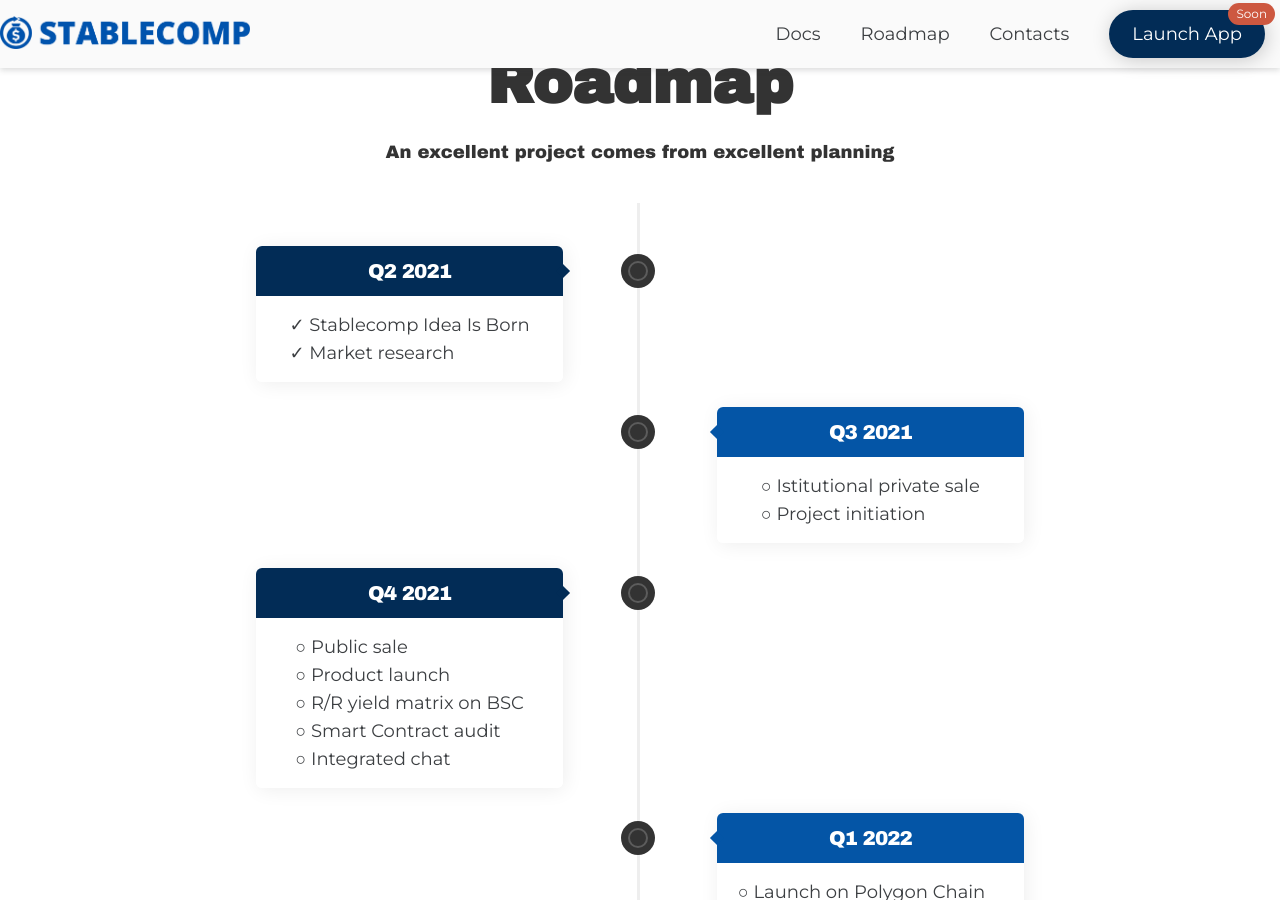
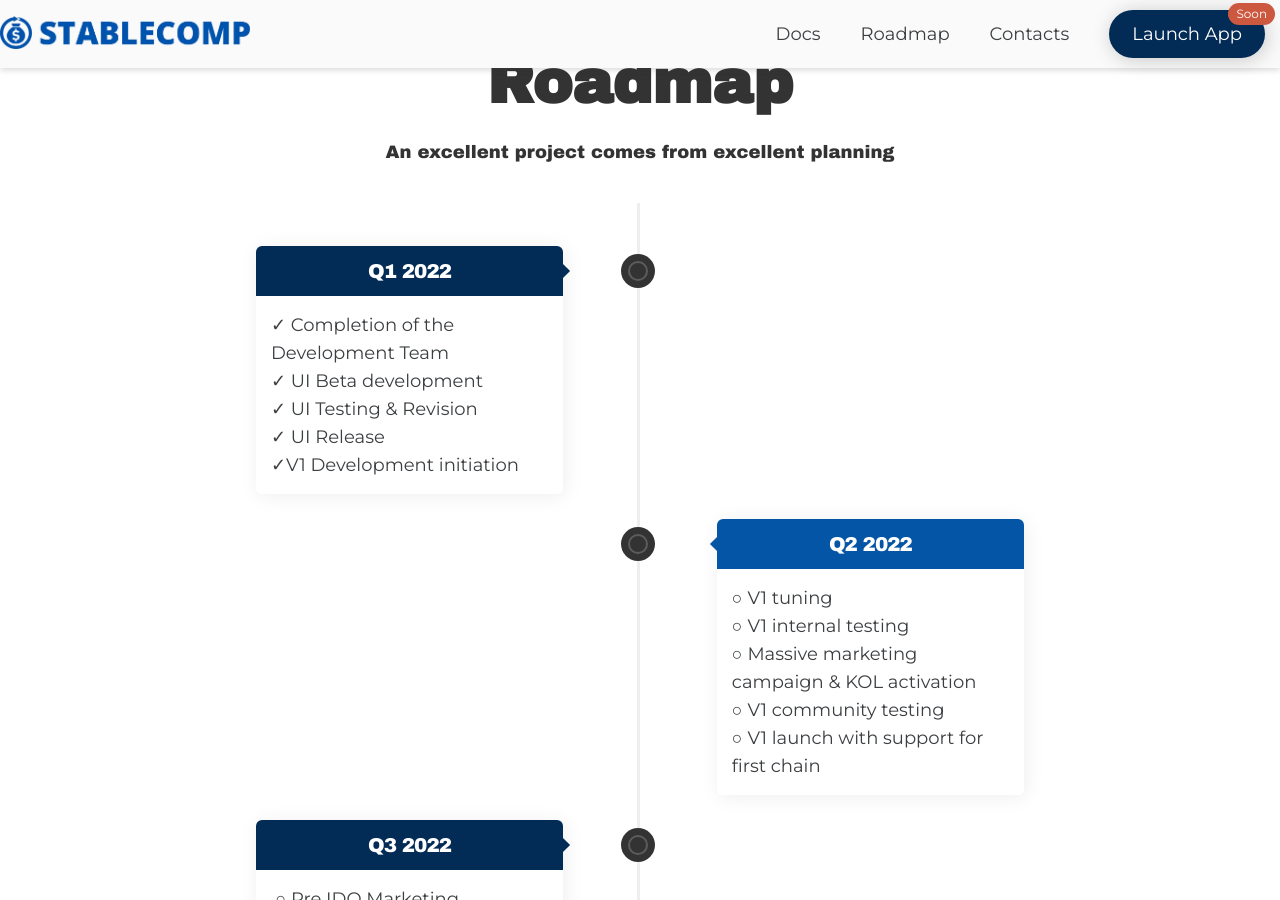
Before and after one commit to Stablecomp/Stablecomp.com, a Jekyll site: the page built from index.md, in a window 1280 px wide and 900 px high, scrolled down 6418 px. Built offline with Jekyll 4.4.1, drawn with Linux system fonts in a browser that asks for light colours; nearby versions of some CDN libraries; some of the changed text lies outside the part shown.

Commit message:
Update index.md

```diff
--- a/index.md
+++ b/index.md
@@ -247,50 +247,29 @@
     <article class="reveal">
       <div class="inner">
         <span class="date"></span>
-        <h4>Q2 2021</h4>
-        <p>✓ Stablecomp Idea Is Born <br> ✓ Market research</p>
-      </div>
-    </article>
-    <article class="reveal">
-      <div class="inner">
-        <span class="date"></span>
-        <h4>Q3 2021</h4>
-        <p>○ Istitutional private sale <br />○ Project initiation </p>
-      </div>
-    </article>
-    <article class="reveal">
-      <div class="inner">
-        <span class="date"></span>
-        <h4>Q4 2021</h4>
-        <p>○ Public sale<br />○ Product launch<br />○ R/R yield matrix on BSC<br />○ Smart Contract audit<br />○ Integrated chat</p>
-      </div>
-    </article>
-    <article class="reveal">
-      <div class="inner">
-        <span class="date"></span>
         <h4>Q1 2022</h4>
-        <p>○ Launch on Polygon Chain <br>○ R/R yield matrix on Polygon<br />○ 1-Click staking<br />○ Analytics section<br />○ Launchpad SCOMP</p>
+        <p>✓ Completion of the Development Team <br> ✓ UI Beta development <br> ✓ UI Testing & Revision <br> ✓ UI Release<br> ✓V1 Development initiation</p>
       </div>
     </article>
     <article class="reveal">
       <div class="inner">
         <span class="date"></span>
         <h4>Q2 2022</h4>
-        <p>○ Launch on Avalanche Chain<br />○ R/R Yield matrix on Avalanche<br />○ DAO formation (Governance)</p>
+        <p>○ V1 tuning <br />○ V1 internal testing <br />○ Massive marketing campaign & KOL activation <br />○ V1 community testing<br />○ V1 launch with support for first chain</p>
       </div>
     </article>
     <article class="reveal">
       <div class="inner">
         <span class="date"></span>
         <h4>Q3 2022</h4>
-        <p>○ Launch on Ethereum Chain<br />○ R/R yield matrix on Ethereum <br>○ Mobile App</p>
+        <p>○ Pre IDO Marketing<br />○ Governance Opening<br />○ Support for second chain<br />○ New Vaults (ongoing)<br />○ Pre launch marketing Event <br />○ IDO launch</p>
       </div>
     </article>
     <article class="reveal">
       <div class="inner">
         <span class="date"></span>
         <h4>Q4 2022</h4>
-        <p>○ Launch on Mintlayer Chain<br />○ R/R Yield matrix on Mintlayer <br>○ Yield management section<br>○ Debit card</p>
+        <p>○ Support for third Chain <br>○ New Vaults<br />○ Community Incentives<br />○ Analytics section</p>
       </div>
     </article>
   </section>
```
